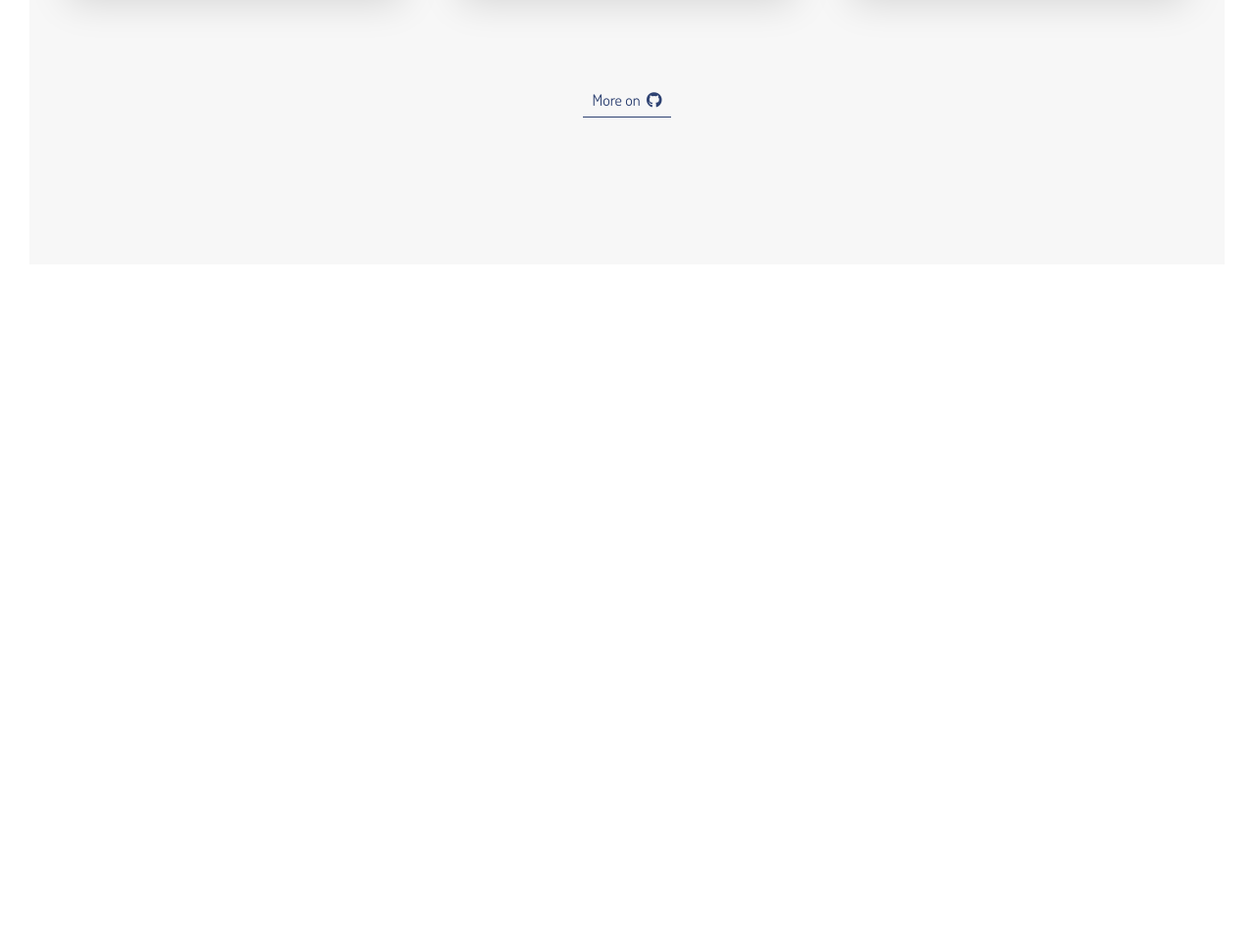
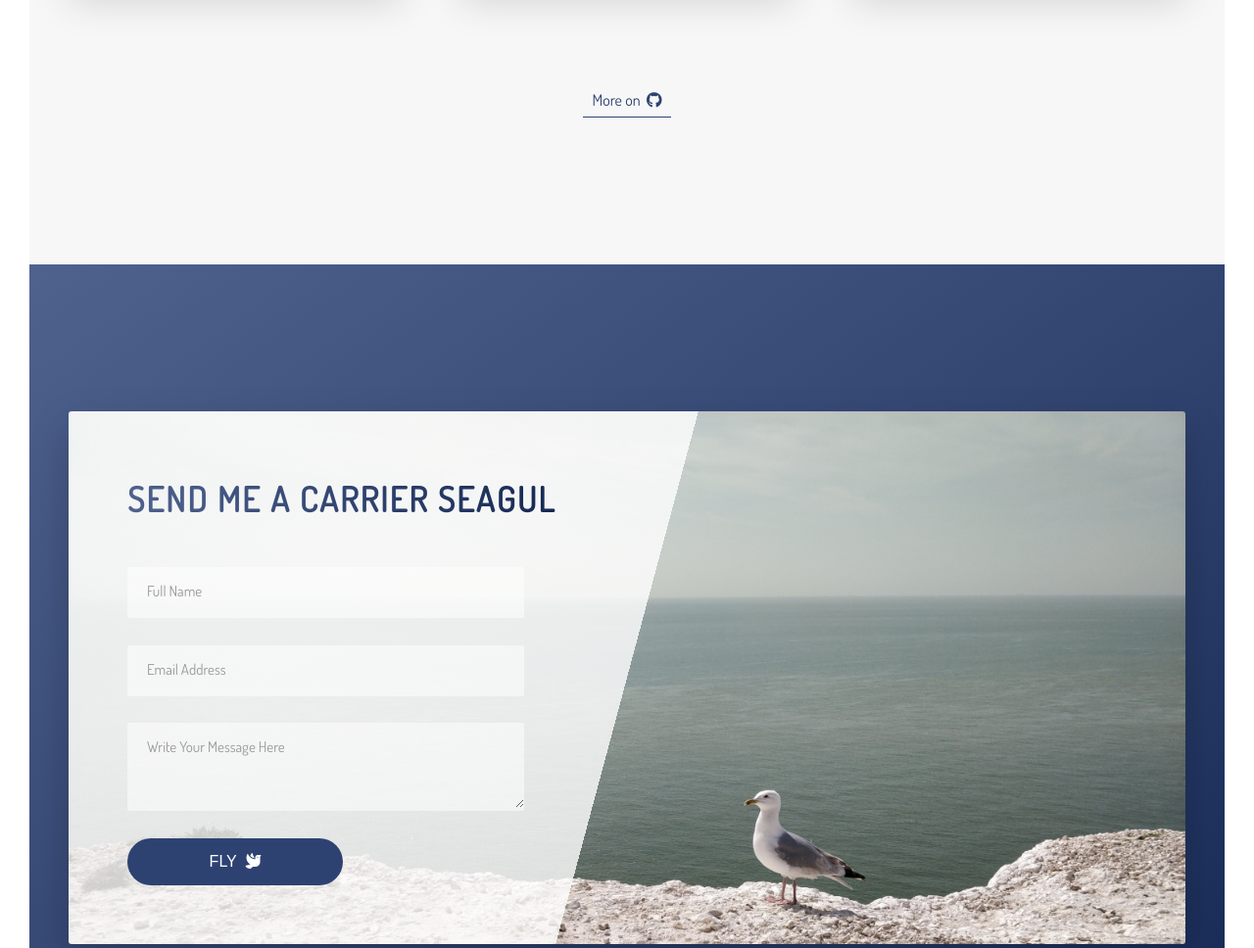
Before and after one commit to pekac45/pekac45.github.io, a website: page index.html in a window 1280 px wide. Shown: the part 2909-3877 px from the top of the page at 98% size. Before the commit the page ends 3209 px from the top, so only its background shows below. Drawn offline with Linux system fonts and the light colour scheme.

Commit message:
form functional and with seagull picture

```diff
--- a/index.html
+++ b/index.html
@@ -372,6 +372,68 @@
 				></a>
 			</div>
 		</section>
+
+		<!-- CONTACT -->
+		<section class="section-contact" id="section-contact">
+			<div class="row">
+				<div class="contact">
+					<div class="contact__form">
+						<div class="u-margin-bottom-medium">
+							<h2 class="heading-secondary">
+								Send me a carrier seagul
+							</h2>
+						</div>
+						<form
+							action="https://formspree.io/michal@pekar.space"
+							method="POST"
+							class="form"
+						>
+							<div class="form__group">
+								<input
+									type="text"
+									name="name"
+									class="form__input"
+									placeholder="Full Name"
+									id="name"
+									required
+								/>
+								<label for="name" class="form__label">Full Name</label>
+							</div>
+							<div class="form__group">
+								<input
+									type="email"
+									name="name"
+									class="form__input"
+									placeholder="Email Address"
+									id="email"
+									required
+								/>
+								<label for="email" class="form__label">Email Address</label>
+							</div>
+							<div class="form__group">
+								<textarea
+									type="textarea"
+									name="message"
+									rows="3"
+									placeholder="Write Your Message Here"
+									class="form__input"
+									id="textarea"
+									required
+								></textarea>
+								<label for="textarea" class="form__label"
+									>Write Your Message Here</label
+								>
+							</div>
+							<div class="form__group">
+								<button class="btn btn--primary">
+									Fly &nbsp;<i class="fas fa-dove"></i>
+								</button>
+							</div>
+						</form>
+					</div>
+				</div>
+			</div>
+		</section>
 	</main>
 </body>
 
--- /dev/null
+++ b/sass/components/_form.scss
@@ -0,0 +1,44 @@
+.form {
+	&__input {
+		font-size: 1.5rem;
+		font-family: inherit;
+		color: inherit;
+		padding: 1.5rem 2rem;
+		border-radius: 0.2rem;
+		background-color: rgba($color-white-1, 0.5);
+		border: none;
+		border-bottom: 0.3rem solid transparent;
+		width: 90%;
+		display: block;
+		transition: all 0.3s;
+
+		&:focus {
+			outline: none;
+			box-shadow: 0 1rem 2rem rgba($color-black-1, 0.1);
+			border-bottom: 0.3rem solid $color-primary-1;
+
+			&:invalid {
+				border-bottom: 0.3rem solid $color-secondary-dark;
+			}
+		}
+
+		&::-webkit-input-placeholder {
+			color: $color-grey-dark-2;
+		}
+	}
+
+	&__label {
+		font-size: 1.2rem;
+		font-weight: 700;
+		margin-left: 2rem;
+		margin-top: 0.7rem;
+		display: block;
+		transition: all 0.3s;
+	}
+
+	&__input:placeholder-shown + &__label {
+		opacity: 0;
+		visibility: hidden;
+		transform: translateY(-4rem);
+	}
+}
--- a/sass/main.scss
+++ b/sass/main.scss
@@ -8,10 +8,11 @@
 @import "base/utilities";
 
 @import "components/button";
+@import "components/card";
 @import "components/composition";
+@import "components/form";
 @import "components/header";
 @import "components/timeline";
-@import "components/card";
 
 @import "layout/grid";
 
--- a/sass/pages/_home.scss
+++ b/sass/pages/_home.scss
@@ -27,3 +27,30 @@
 	padding: 25rem 0 15rem 0;
 	margin-top: -25rem;
 }
+
+.section-contact {
+	padding: 15rem 0;
+	background-image: linear-gradient(
+		to right bottom,
+		$color-primary-light,
+		$color-primary-dark
+	);
+}
+
+.contact {
+	background-image: linear-gradient(
+			105deg,
+			rgba($color-white-1, 0.8) 0%,
+			rgba($color-white-1, 0.8) 50%,
+			transparent 50%
+		),
+		url(../img/seagull.jpg);
+	background-size: cover;
+	border-radius: 0.3rem;
+	box-shadow: 0 1.5rem 4rem rgba($color-black-1, 0.2);
+
+	&__form {
+		width: 50%;
+		padding: 6rem;
+	}
+}
```
Also changed, not shown: css/style.css, img/seagull.jpg (added), 1 other file.
